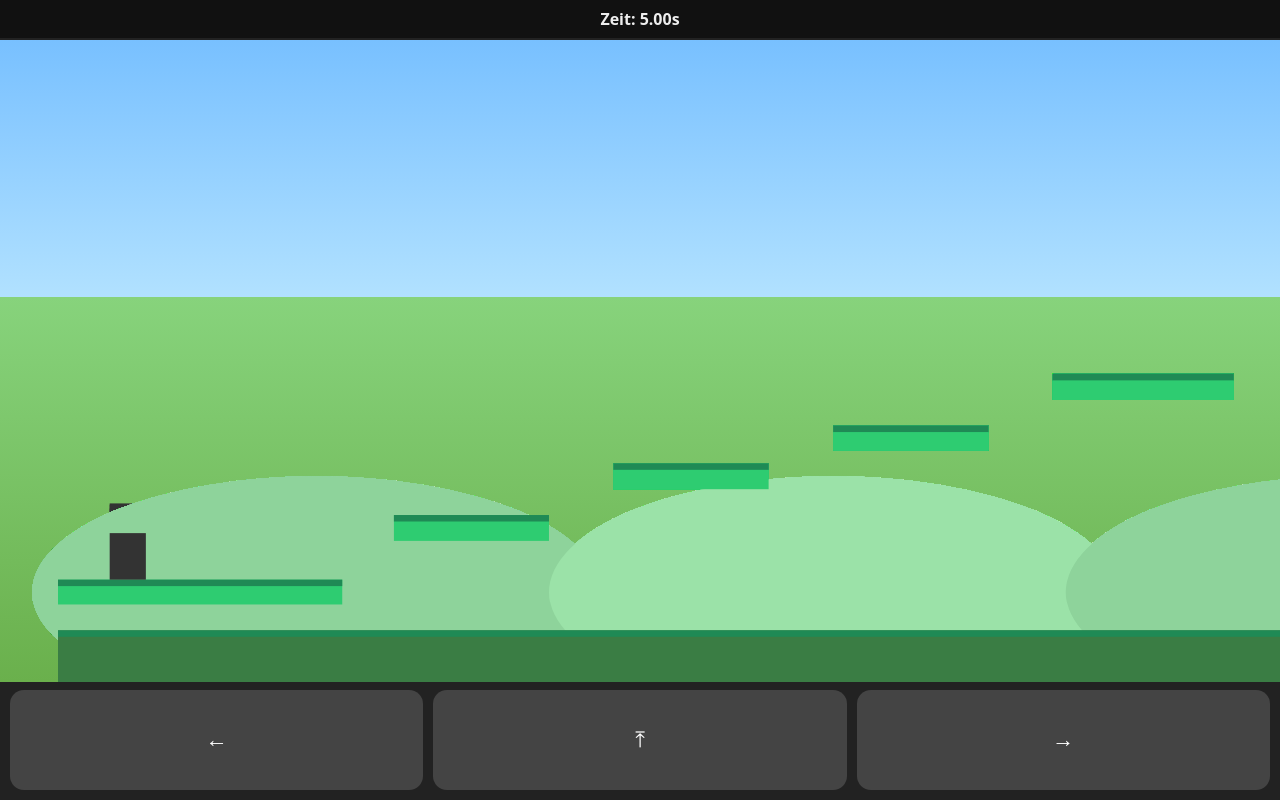
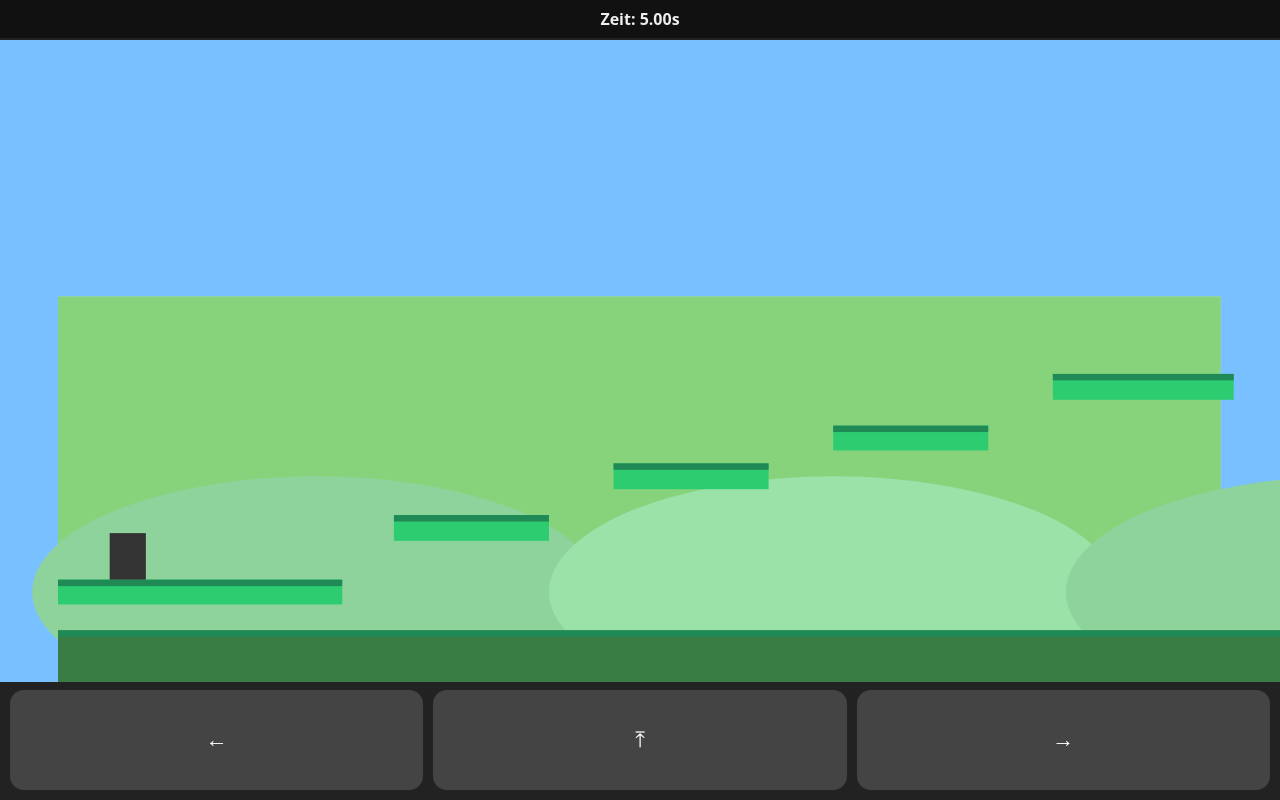
Before and after one commit to fynnkaltofen20-gif/JumpnRun, a plain HTML site: page index.html in a window 1280 px wide. Drawn offline with Linux system fonts and the light colour scheme.

Commit message:
Update index.html
Next update

```diff
--- a/index.html
+++ b/index.html
@@ -3,16 +3,14 @@
 <head>
   <meta charset="UTF-8" />
   <meta name="viewport" content="width=device-width, initial-scale=1.0, maximum-scale=1.0, user-scalable=no"/>
-  <title>Mini Jump 'n' Run – Mobile v2</title>
+  <title>Mini Jump 'n' Run – Mobile v3</title>
   <style>
     :root { --ui-h: 120px; }
     html, body { margin: 0; height: 100%; background:#111; color:#eee; font-family: system-ui, Arial, sans-serif; overscroll-behavior: none; }
     #wrap { display:flex; flex-direction:column; height:100vh; width:100vw; overflow:hidden; }
     #status { padding:8px 10px; font-weight:600; font-size:16px; text-align:center; background:#111; }
     #stageWrap { flex:1; position:relative; }
-    canvas { position:absolute; inset:0; width:100%; height:100%;
-             background: linear-gradient(#78c0ff, #b1e1ff 40%, #87d37c 40%, #6ab04c);
-             border-top:2px solid #222; border-bottom:2px solid #222; image-rendering: pixelated; }
+    canvas { position:absolute; inset:0; width:100%; height:100%; border-top:2px solid #222; border-bottom:2px solid #222; image-rendering: pixelated; background:#78c0ff; }
     #controls { display:flex; gap:10px; align-items:stretch; justify-content:space-between;
                 padding:10px; background:#222; height: var(--ui-h); box-sizing: border-box; }
     .btn { background:#444; color:#fff; border:none; border-radius:14px; font-size:22px; flex:1;
@@ -39,48 +37,43 @@
   const ctx = canvas.getContext('2d');
   const status = document.getElementById('status');
 
-  // ----- HiDPI/Scaling-Fix -----
   function resizeCanvas(){
     const dpr = Math.max(1, Math.min(2.5, window.devicePixelRatio || 1));
     const rect = canvas.getBoundingClientRect();
     canvas.width  = Math.floor(rect.width * dpr);
     canvas.height = Math.floor(rect.height * dpr);
-    ctx.setTransform(dpr,0,0,dpr,0,0); // in CSS-Pixeln zeichnen
+    ctx.setTransform(dpr,0,0,dpr,0,0);
   }
   window.addEventListener('resize', resizeCanvas);
   resizeCanvas();
 
-  // Logische Weltgröße (unabhängig von Bildschirm)
   const W = 900, H = 500;
-
   const GRAV = 0.8, FRICTION = 0.85, SPEED = 0.9, MAX_VX = 5.2, JUMP_VY = -13.2;
 
   const keys = new Set();
-  const pressKey   = k => keys.add(k);
+  const pressKey = k => keys.add(k);
   const releaseKey = k => keys.delete(k);
 
-  // Touch-Buttons
   const btnLeft  = document.getElementById('left');
   const btnRight = document.getElementById('right');
   const btnJump  = document.getElementById('jump');
   const passive = {passive:false};
-  btnLeft .addEventListener('touchstart', e=>{e.preventDefault(); pressKey('left'); }, passive);
-  btnLeft .addEventListener('touchend',   e=>{e.preventDefault(); releaseKey('left');}, passive);
-  btnRight.addEventListener('touchstart', e=>{e.preventDefault(); pressKey('right');}, passive);
-  btnRight.addEventListener('touchend',   e=>{e.preventDefault(); releaseKey('right');}, passive);
-  btnJump .addEventListener('touchstart', e=>{e.preventDefault(); pressKey('jump'); }, passive);
-  btnJump .addEventListener('touchend',   e=>{e.preventDefault(); releaseKey('jump');}, passive);
+  btnLeft.addEventListener('touchstart', e=>{e.preventDefault(); pressKey('left');}, passive);
+  btnLeft.addEventListener('touchend',   e=>{e.preventDefault(); releaseKey('left');}, passive);
+  btnRight.addEventListener('touchstart',e=>{e.preventDefault(); pressKey('right');}, passive);
+  btnRight.addEventListener('touchend',  e=>{e.preventDefault(); releaseKey('right');}, passive);
+  btnJump.addEventListener('touchstart', e=>{e.preventDefault(); pressKey('jump');}, passive);
+  btnJump.addEventListener('touchend',   e=>{e.preventDefault(); releaseKey('jump');}, passive);
 
-  // Keyboard-Fallback
   window.addEventListener('keydown', e => {
     if (e.key.toLowerCase() === 'a' || e.key === 'ArrowLeft')  pressKey('left');
     if (e.key.toLowerCase() === 'd' || e.key === 'ArrowRight') pressKey('right');
-    if ([' ', 'w', 'ArrowUp'].includes(e.key))                  pressKey('jump');
+    if ([' ', 'w', 'ArrowUp'].includes(e.key))                 pressKey('jump');
   });
   window.addEventListener('keyup', e => {
     if (e.key.toLowerCase() === 'a' || e.key === 'ArrowLeft')  releaseKey('left');
     if (e.key.toLowerCase() === 'd' || e.key === 'ArrowRight') releaseKey('right');
-    if ([' ', 'w', 'ArrowUp'].includes(e.key))                  releaseKey('jump');
+    if ([' ', 'w', 'ArrowUp'].includes(e.key))                 releaseKey('jump');
   });
 
   const level = {
@@ -108,92 +101,80 @@
     if (camX < 0) camX = 0;
   }
 
-  const player = { x: level.spawn.x, y: level.spawn.y, w: 28, h: 36, vx: 0, vy: 0, onGround: false, canDouble: true, facing: 1 };
+  const player = {x:level.spawn.x, y:level.spawn.y, w:28, h:36, vx:0, vy:0, onGround:false, canDouble:true, facing:1};
   let win = false, startTime = performance.now(), timeMs = 0;
 
-  function reset() {
+  function reset(){
     Object.assign(player, {x:level.spawn.x, y:level.spawn.y, vx:0, vy:0, onGround:false, canDouble:true});
     camX = 0; win = false; startTime = performance.now();
     level.enemy.x = level.enemy.minX; level.enemy.dir = 1;
   }
 
-  function handleInput() {
-    const left  = keys.has('left');
-    const right = keys.has('right');
-    const jump  = keys.has('jump');
-
-    if (left && !right)  { player.vx -= SPEED; player.facing = -1; }
-    if (right && !left)  { player.vx += SPEED; player.facing =  1; }
-    if (!(left ^ right)) { player.vx *= FRICTION; if (Math.abs(player.vx) < 0.05) player.vx = 0; }
-
+  function handleInput(){
+    const left = keys.has('left'), right = keys.has('right'), jump = keys.has('jump');
+    if (left && !right){ player.vx -= SPEED; player.facing = -1; }
+    if (right && !left){ player.vx += SPEED; player.facing = 1; }
+    if (!(left ^ right)){ player.vx *= FRICTION; if (Math.abs(player.vx) < 0.05) player.vx = 0; }
     player.vx = Math.max(-MAX_VX, Math.min(MAX_VX, player.vx));
-
-    if (jump && player.onGround) {
-      player.vy = JUMP_VY; player.onGround = false; player.canDouble = true;
-    } else if (jump && !player.onGround && player.canDouble) {
-      player.vy = JUMP_VY * 0.9; player.canDouble = false;
-    }
+    if (jump && player.onGround){ player.vy = JUMP_VY; player.onGround = false; player.canDouble = true; }
+    else if (jump && !player.onGround && player.canDouble){ player.vy = JUMP_VY * 0.9; player.canDouble = false; }
   }
 
   function rectsOverlap(a,b){ return a.x < b.x + b.w && a.x + a.w > b.x && a.y < b.y + b.h && a.y + a.h > b.y; }
 
-  function physics() {
+  function physics(){
     player.vy += GRAV;
-
-    // X
     player.x += player.vx;
-    for (const p of level.platforms) {
-      if (rectsOverlap(player, p)) {
+    for (const p of level.platforms){
+      if (rectsOverlap(player, p)){
         if (player.vx > 0) player.x = p.x - player.w;
         else if (player.vx < 0) player.x = p.x + p.w;
         player.vx = 0;
       }
     }
-
-    // Y
     player.y += player.vy;
     player.onGround = false;
-    for (const p of level.platforms) {
-      if (rectsOverlap(player, p)) {
-        if (player.vy > 0) { player.y = p.y - player.h; player.vy = 0; player.onGround = true; }
-        else if (player.vy < 0) { player.y = p.y + p.h; player.vy = 0; }
+    for (const p of level.platforms){
+      if (rectsOverlap(player, p)){
+        if (player.vy > 0){ player.y = p.y - player.h; player.vy = 0; player.onGround = true; }
+        else if (player.vy < 0){ player.y = p.y + p.h; player.vy = 0; }
       }
     }
+    if (player.y > H+200) reset();
 
-    if (player.y > H + 200) reset();
-
-    // Enemy
     const e = level.enemy;
     e.x += e.speed * e.dir;
-    if (e.x < e.minX) { e.x = e.minX; e.dir = 1; }
-    if (e.x + e.w > e.maxX) { e.x = e.maxX - e.w; e.dir = -1; }
-
-    if (rectsOverlap(player, e)) {
-      if (player.vy > 2 && player.y + player.h - e.y < 16) {
+    if (e.x < e.minX){ e.x = e.minX; e.dir = 1; }
+    if (e.x + e.w > e.maxX){ e.x = e.maxX - e.w; e.dir = -1; }
+    if (rectsOverlap(player, e)){
+      if (player.vy > 2 && player.y + player.h - e.y < 16){
         e.x = -9999; e.w = 0; e.h = 0; player.vy = JUMP_VY * 0.7;
       } else reset();
     }
 
-    if (rectsOverlap(player, level.goal)) { if (!win) timeMs = performance.now() - startTime; win = true; }
+    if (rectsOverlap(player, level.goal)){ if (!win) timeMs = performance.now() - startTime; win = true; }
 
     centerCameraOn(player.x);
   }
 
-  function draw() {
-    ctx.save();
-    // Welt skalieren (mit Letterboxing), damit nix verzieht
+  function draw(){
+    ctx.clearRect(0,0,canvas.width,canvas.height);
+
     const rect = canvas.getBoundingClientRect();
     const scale = Math.min(rect.width / W, rect.height / H);
     const offX = Math.floor((rect.width - W*scale)/2);
     const offY = Math.floor((rect.height - H*scale)/2);
+    ctx.save();
     ctx.translate(offX, offY);
     ctx.scale(scale, scale);
 
-    // Kamera
-    ctx.translate(-Math.floor(camX), 0);
+    // Hintergrund
+    ctx.fillStyle = "#78c0ff"; ctx.fillRect(0,0,W,H);
+    ctx.fillStyle = "#b1e1ff"; ctx.fillRect(0,H*0.4,W,H*0.6);
+    ctx.fillStyle = "#87d37c"; ctx.fillRect(0,H*0.4,W,H*0.6);
+    ctx.fillStyle = "#6ab04c"; ctx.fillRect(0,H*0.8,W,H*0.2);
 
-    // Hintergrund-Hügel (etwas dicker, damit kein Moiré)
-    for (let i=0;i<6;i++) {
+    for (let i=0;i<6;i++){
       const bx = i*400;
       ctx.fillStyle = i%2? '#9be2a8' : '#8ed39b';
       ctx.beginPath();
@@ -201,25 +182,21 @@
       ctx.fill();
     }
 
-    // Plattformen
-    for (const p of level.platforms) {
+    for (const p of level.platforms){
       ctx.fillStyle = p.color || '#2ecc71';
       ctx.fillRect(Math.round(p.x), Math.round(p.y), Math.round(p.w), Math.round(p.h));
       ctx.fillStyle = '#1f8a55';
       ctx.fillRect(Math.round(p.x), Math.round(p.y), Math.round(p.w), 5);
     }
 
-    // Gegner
     const e = level.enemy;
-    if (e.w > 0) { ctx.fillStyle = '#e74c3c'; ctx.fillRect(Math.round(e.x), Math.round(e.y), e.w, e.h); }
+    if (e.w > 0){ ctx.fillStyle = '#e74c3c'; ctx.fillRect(Math.round(e.x), Math.round(e.y), e.w, e.h); }
 
-    // Goal
     const g = level.goal;
     ctx.fillStyle = '#f1c40f';
     ctx.beginPath(); ctx.arc(g.x + g.w/2, g.y + g.h/2, g.w/2, 0, Math.PI*2); ctx.fill();
     ctx.lineWidth = 3; ctx.strokeStyle = '#b7950b'; ctx.stroke();
 
-    // Spieler
     ctx.fillStyle = '#333';
     ctx.fillRect(Math.round(player.x), Math.round(player.y), player.w, player.h);
 
@@ -230,9 +207,7 @@
   }
 
   function loop(){ handleInput(); physics(); draw(); requestAnimationFrame(loop); }
-
-  function start(){ reset(); loop(); }
-  start();
+  reset(); loop();
 })();
 </script>
 </body>
```
